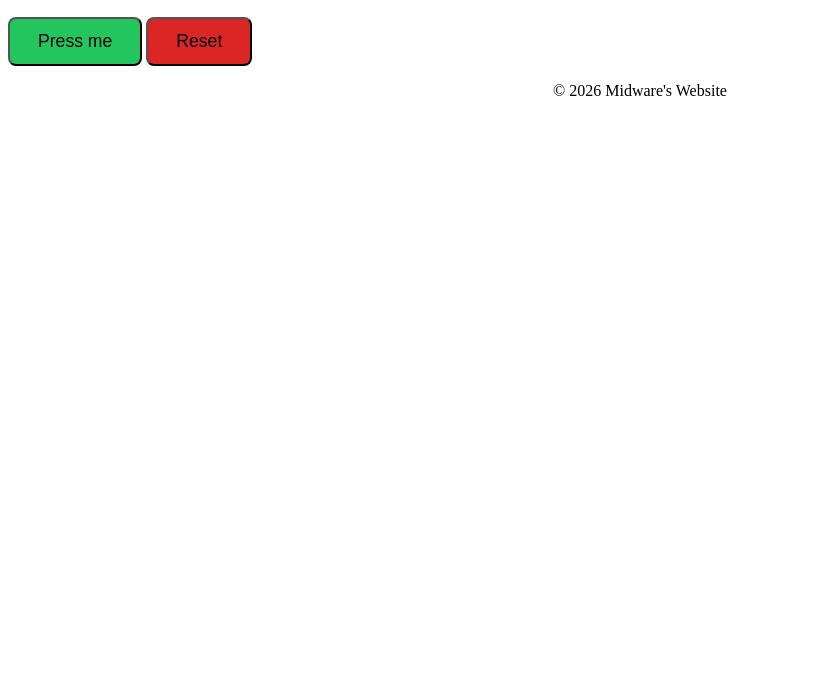
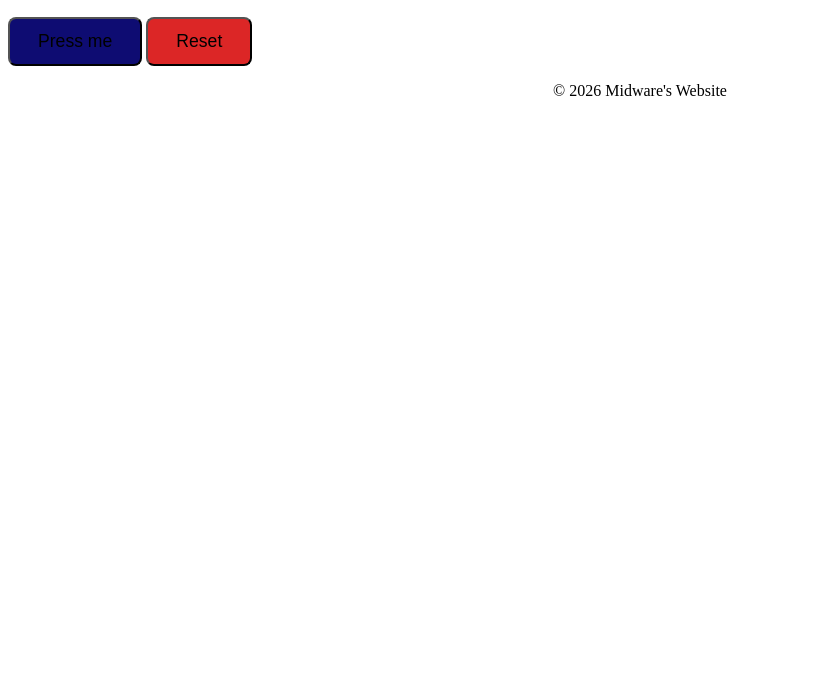
Before and after one commit to BlindVibe/midwareSite, a plain HTML site: page index.html in a window 1280 px wide. Shown: the part 120-800 px from the top of the page, without its empty margins (0-820 px from the left). Drawn offline with Linux system fonts and the light colour scheme.

Commit message:
fixed joncolorsa

```diff
--- a/make-it-pretty.css
+++ b/make-it-pretty.css
@@ -10,7 +10,7 @@ h1 {
 #clickButton {
     position: sticky;
     top: 0;
-    background-color: #22c55e;
+    background-color: #0e0c72;
     border-radius: 8px;
     padding: 12px 28px;
     font-size: 1.1rem;
```
